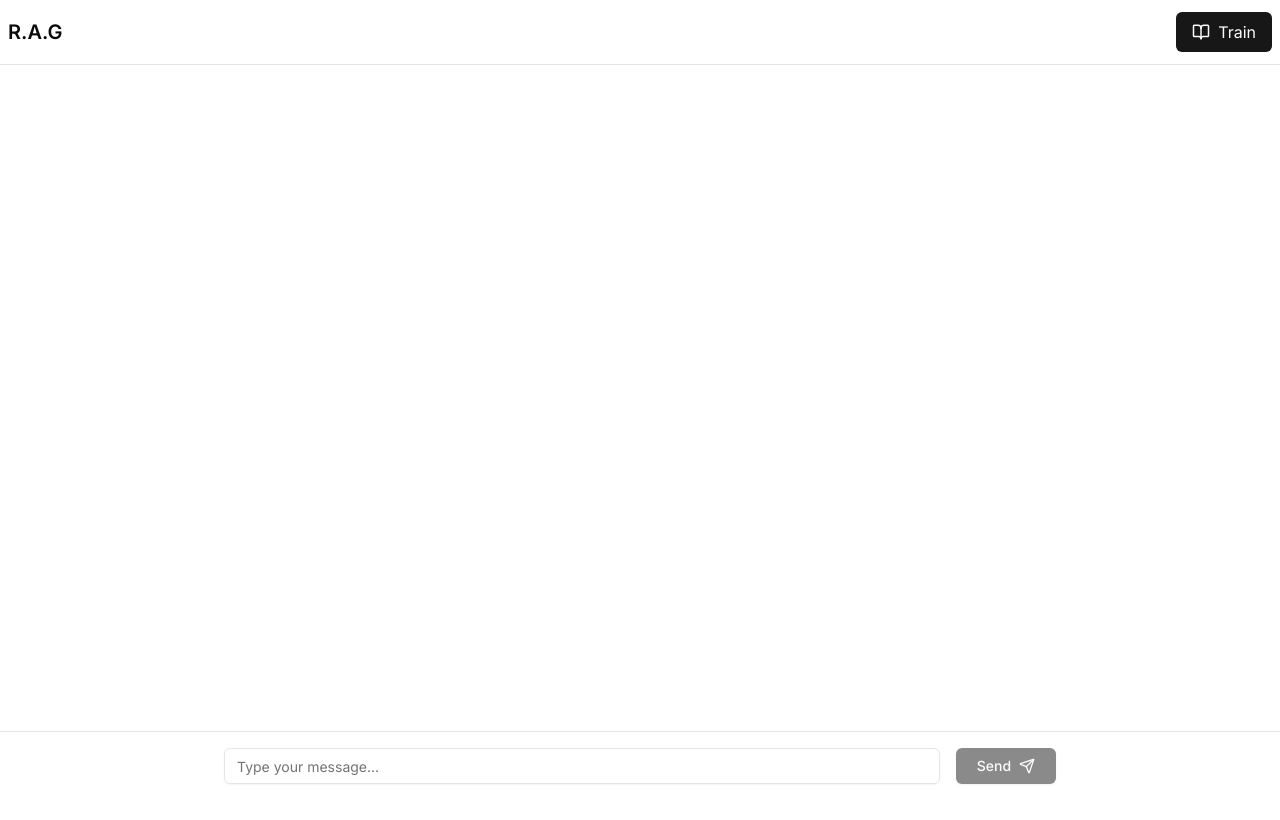
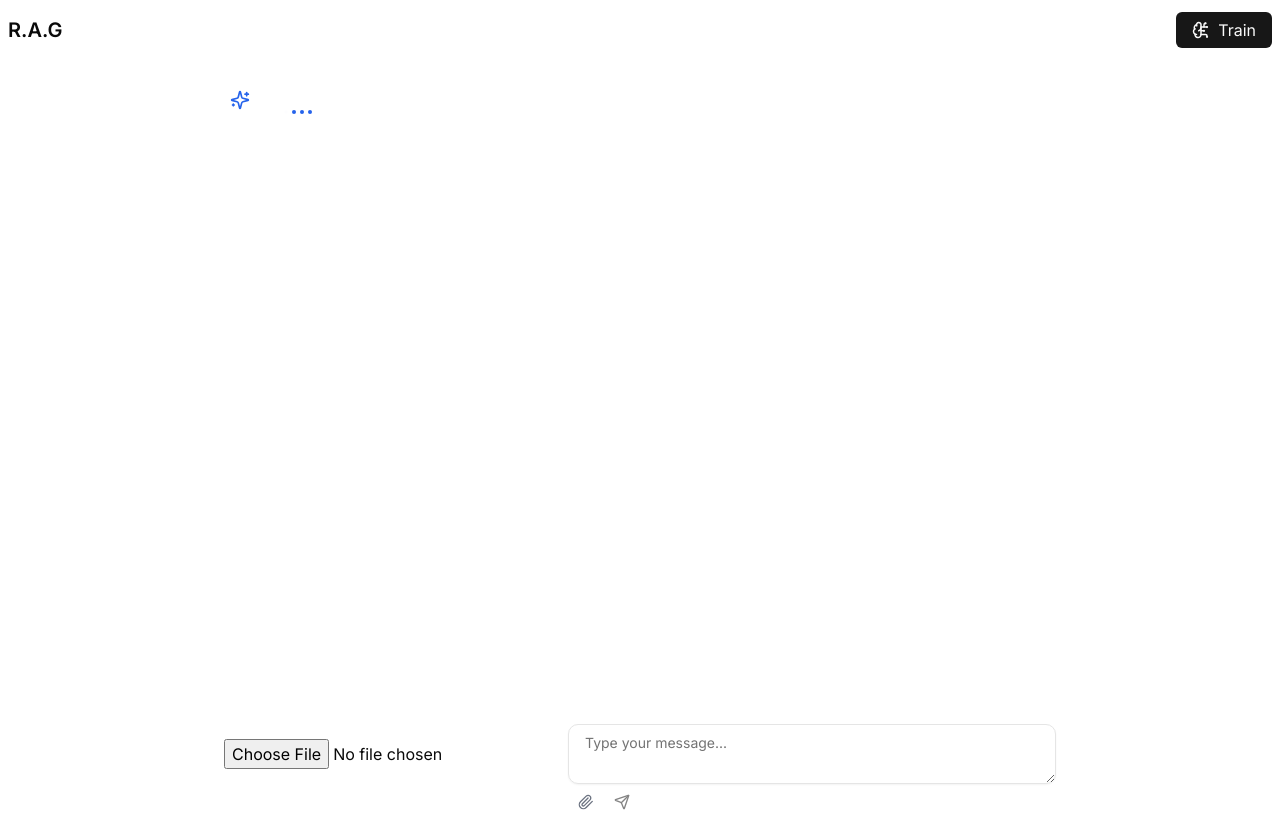
Before and after one commit to karandevhub/rag-ai-chatbot, a Next.js app: page / in a window 1280 px wide. Built offline with nearby package versions, Linux system fonts and the light colour scheme.

Commit message:
ui change

```diff
--- a/app/page.tsx
+++ b/app/page.tsx
@@ -5,9 +5,11 @@ import { useChat } from 'ai/react';
 import { Input } from '@/components/ui/input';
 import { Button } from '@/components/ui/button';
 import ReactMarkdown from 'react-markdown';
-import { Loader2, Send } from 'lucide-react';
+import { Bot, Loader2, Send, Sparkles, User } from 'lucide-react';
 import HistoryLimitAlert from '@/components/HistoryLimitAlert';
 import Header from '@/components/Header';
+import ChatInput from '@/components/ChatInput';
+import StreamingDots from '@/components/StreamingDots';
 
 const HISTORY_LIMIT = 100;
 
@@ -35,7 +37,7 @@ export default function Chat() {
     }
   };
 
-  const { messages, input, handleInputChange, handleSubmit: originalHandleSubmit, isLoading, setMessages } = useChat({
+  const { messages, input, handleInputChange, handleSubmit: originalHandleSubmit, isLoading, setMessages, } = useChat({
     api: '/api/chat',
     onError: (error) => {
       console.error('Error:', error);
@@ -88,9 +90,7 @@ export default function Chat() {
 
   return (
     <div className="flex flex-col h-screen">
-      {/* Chat Header */}
     <Header clearHistory={clearHistory} />
-      {/* History Limit Alert */}
     {showHistoryAlert && (
       <div className="p-4">
         <HistoryLimitAlert onClose={clearHistory} />
@@ -99,16 +99,22 @@ export default function Chat() {
 
     <div
       ref={scrollRef}
-        className="flex-1 overflow-y-auto p-6"
+      className="flex-1 overflow-y-auto p-6 lg:px-56"
     >
       <div className="flex flex-col gap-4">
         {isClient && messages.map((msg, index) => (
           <div
             key={index}
-              className={`flex items-start ${msg.role === 'user' ? 'justify-end' : 'justify-start'}`}
+            className={`flex items-start gap-3 ${msg.role === 'user' ? 'justify-end' : 'justify-start'}`}
           >
+            {msg.role !== 'user' && (
+              <div className="w-8 h-8 rounded-full flex items-center justify-center">
+                <Sparkles className="w-5 h-5 text-blue-600" />
+              </div>
+            )}
             <div
-                className={`max-w-[70%] p-4 rounded-lg ${msg.role === 'user'
+              className={`max-w-[70%] p-4 rounded-lg ${
+                msg.role === 'user'
                   ? 'bg-gray-300 text-gray-800'
                   : 'bg-gray-100 text-gray-800'
               }`}
@@ -141,40 +147,27 @@ export default function Chat() {
             </div>
           </div>
         ))}
+
+        {/* Streaming indicator */}
+        {true&& (
+          <div className="flex items-start gap-3">
+            <div className="w-8 h-8 rounded-full flex items-center justify-center">
+              <Sparkles className="w-5 h-5 text-blue-600" />
+            </div>
+            <div className="max-w-[70%] p-4  ">
+              <StreamingDots />
+            </div>
+          </div>
+        )}
       </div>
     </div>
 
-      {/* Chat Input */}
-      <div className="sticky bottom-0 bg-background border-t p-4">
-        <div className="container mx-auto max-w-4xl">
-          <form
-            onSubmit={handleSubmit}
-            className="flex items-center space-x-4"
-          >
-            <Input
-              placeholder="Type your message..."
-              value={input}
-              onChange={handleInputChange}
-              disabled={isLoading || showHistoryAlert}
-              className="flex-1"
+    <ChatInput
+      input={input}
+      handleInputChange={handleInputChange}
+      handleSubmit={handleSubmit}
+      isLoading={isLoading}
     />
-            <Button
-              type="submit"
-              disabled={isLoading || !input.trim() || showHistoryAlert}
-              className="min-w-[100px]"
-            >
-              {isLoading ? (
-                <Loader2 className="w-4 h-4 animate-spin" />
-              ) : (
-                <div className="flex items-center space-x-2">
-                  <span>Send</span>
-                  <Send size={16} />
-                </div>
-              )}
-            </Button>
-          </form>
-        </div>
-      </div>
   </div>
   );
 }
--- /dev/null
+++ b/components/ChatInput.jsx
@@ -0,0 +1,117 @@
+import React, { useRef, useState } from 'react';
+import { Paperclip, Send, X } from 'lucide-react';
+import { Button } from '@/components/ui/button';
+import { Textarea } from '@/components/ui/textarea';
+
+const ChatInput = ({ input, handleInputChange, handleSubmit, isLoading }) => {
+  const [selectedFile, setSelectedFile] = useState(null);
+  const fileInputRef = useRef(null);
+
+  const handleFileUpload = (e) => {
+    const file = e.target.files[0];
+    if (file) {
+      setSelectedFile(file);
+    }
+  };
+
+  const removeFile = () => {
+    setSelectedFile(null);
+    if (fileInputRef.current) {
+      fileInputRef.current.value = '';
+    }
+  };
+
+  const onSubmit = (e) => {
+    e.preventDefault();
+    handleSubmit(e);
+  };
+
+  return (
+    <div className="sticky bottom-0 p-4 bg-background">
+      <div className="container mx-auto max-w-4xl">
+        <form onSubmit={onSubmit}>
+          {/* File Upload Indicator */}
+          {selectedFile && (
+            <div className="flex justify-end mb-2">
+              <div className="flex items-center bg-gray-100 px-2 py-1 rounded-lg">
+                <span className="text-sm mr-2 truncate max-w-[150px]">
+                  {selectedFile.name}
+                </span>
+                <button
+                  type="button"
+                  onClick={removeFile}
+                  className="text-red-500 hover:text-red-700 transition-colors duration-200"
+                >
+                  <X size={16} />
+                </button>
+              </div>
+            </div>
+          )}
+
+          <div className="relative flex items-center">
+            {/* Hidden File Input */}
+            <input
+              type="file"
+              ref={fileInputRef}
+              className="hidden"
+              onChange={handleFileUpload}
+              accept=".pdf,.doc,.docx,.pptx"
+            />
+
+            {/* Message Input Area */}
+            <div className="relative w-full">
+              <Textarea
+                value={input}
+                onChange={handleInputChange}
+                placeholder="Type your message..."
+                className="w-full pr-24 pl-4 resize-none rounded-2xl border border-gray-200 hover:border-gray-300 focus:border-gray-200 transition-colors duration-200 outline-none ring-0 focus:ring-0 focus:outline-none"
+                rows={1}
+                disabled={isLoading}
+                style={{
+                  minHeight: '60px',
+                  maxHeight: '200px',
+                  overflowY: 'auto',
+                  borderRadius: '10px',
+                  scrollbarWidth: 'none',
+                  msOverflowStyle: 'none',
+                  '&::WebkitScrollbar': {
+                    display: 'none'
+                  }
+                }}
+              />
+
+              {/* Action Buttons */}
+              <div className="absolute top-1/2 transform -translate-y-1/2 right-2 flex space-x-1">
+                {/* File Upload Button */}
+                <Button
+                  type="button"
+                  variant="ghost"
+                  size="icon"
+                  onClick={() => fileInputRef.current?.click()}
+                  disabled={isLoading}
+                  className="text-gray-500 hover:text-blue-500 transition-colors duration-200 rounded-full"
+                >
+                  <Paperclip size={24} />
+                </Button>
+
+                {/* Send Button */}
+                <Button
+                  type="submit"
+                  variant="ghost"
+                  size="icon"
+                  disabled={isLoading || !input?.trim()}
+                  className={`text-blue-500 transition-colors duration-200 rounded-full
+                    ${!input?.trim() ? 'opacity-50 cursor-not-allowed' : 'hover:text-blue-700 hover:bg-blue-50'}`}
+                >
+                  <Send size={20} />
+                </Button>
+              </div>
+            </div>
+          </div>
+        </form>
+      </div>
+    </div>
+  );
+};
+
+export default ChatInput;
--- a/components/Header.tsx
+++ b/components/Header.tsx
@@ -3,7 +3,7 @@
 import React, { FC } from 'react'
 import { Button } from './ui/button'
 import Link from 'next/link'
-import { BookOpen, Bot } from 'lucide-react'
+import { BookOpen, Bot, Brain, BrainCircuit } from 'lucide-react'
 import { usePathname } from 'next/navigation'
 
 
@@ -19,15 +19,15 @@ const Header: FC<Props> = ({ clearHistory }) => {
     const isHome = pathname === '/'
 
     return (
-        <header className="sticky top-0 z-10 bg-background border-b">
+        <header className="sticky top-0 z-10 bg-background">
             <div className="container mx-auto px-2 py-3 flex items-center">
                 <h1 className="text-xl font-semibold">R.A.G</h1>
                 <div className="ml-auto flex items-center space-x-4">
                     <Link
                         href={isHome ? '/teach' : '/'}
-                        className="inline-flex items-center space-x-2 bg-primary text-primary-foreground px-4 py-2 rounded-md hover:bg-primary/90 transition-colors"
+                        className="inline-flex items-center space-x-2 bg-primary text-primary-foreground px-4 py-1.5 rounded-md hover:bg-primary/90 transition-colors"
                     >
-                        {isHome ? <BookOpen size={18} /> : <Bot size={18} />}
+                        {isHome ? <BrainCircuit size={18} /> : <Bot size={18} />}
                         <span>{isHome ? 'Train' : 'Chat'}</span>
                     </Link>
                 </div>
--- /dev/null
+++ b/components/StreamingDots.tsx
@@ -0,0 +1,31 @@
+const StreamingDots = () => (
+    <div className="flex items-center gap-1 h-6">
+      <style jsx>{`
+        @keyframes fadeInOut {
+          0%, 100% { opacity: 0; }
+          25%, 90% { opacity: 1; }
+        }
+        .thinking-dot {
+          animation: fadeInOut 2s infinite;
+        }
+      `}</style>
+      <div
+        className="w-1 h-1 bg-blue-600 rounded-full thinking-dot"
+        style={{ animationDelay: '0s' }}
+      ></div>
+      <div
+        className="w-1 h-1 bg-blue-600 rounded-full thinking-dot"
+        style={{ animationDelay: '0.5s' }}
+      ></div>
+      <div
+        className="w-1 h-1 bg-blue-600 rounded-full thinking-dot"
+        style={{ animationDelay: '1s' }}
+      ></div>
+      <div
+        className="w-1 h-1 bg-blue-600 rounded-full thinking-dot"
+        style={{ animationDelay: '1.5s' }}
+      ></div>
+    </div>
+  );
+
+  export default StreamingDots;
--- /dev/null
+++ b/components/ui/textarea.tsx
@@ -0,0 +1,22 @@
+import * as React from "react"
+
+import { cn } from "@/lib/utils"
+
+const Textarea = React.forwardRef<
+  HTMLTextAreaElement,
+  React.ComponentProps<"textarea">
+>(({ className, ...props }, ref) => {
+  return (
+    <textarea
+      className={cn(
+        "flex min-h-[60px] w-full rounded-md border border-input bg-transparent px-3 py-2 text-base shadow-sm placeholder:text-muted-foreground focus-visible:outline-none focus-visible:ring-1 focus-visible:ring-ring disabled:cursor-not-allowed disabled:opacity-50 md:text-sm",
+        className
+      )}
+      ref={ref}
+      {...props}
+    />
+  )
+})
+Textarea.displayName = "Textarea"
+
+export { Textarea }
--- a/tsconfig.json
+++ b/tsconfig.json
@@ -34,7 +34,7 @@
     "**/*.ts",
     "**/*.tsx",
     ".next/types/**/*.ts"
-, "app/api/chat/route.js", "app/page.tsx", "utils/documentProcessor.js"  ],
+, "app/api/chat/route.js", "app/page.tsx", "utils/documentProcessor.js", "components/ChatInput.jsx"  ],
   "exclude": [
     "node_modules"
   ]
```
Lines whose indentation alone changed are shown as unchanged.
